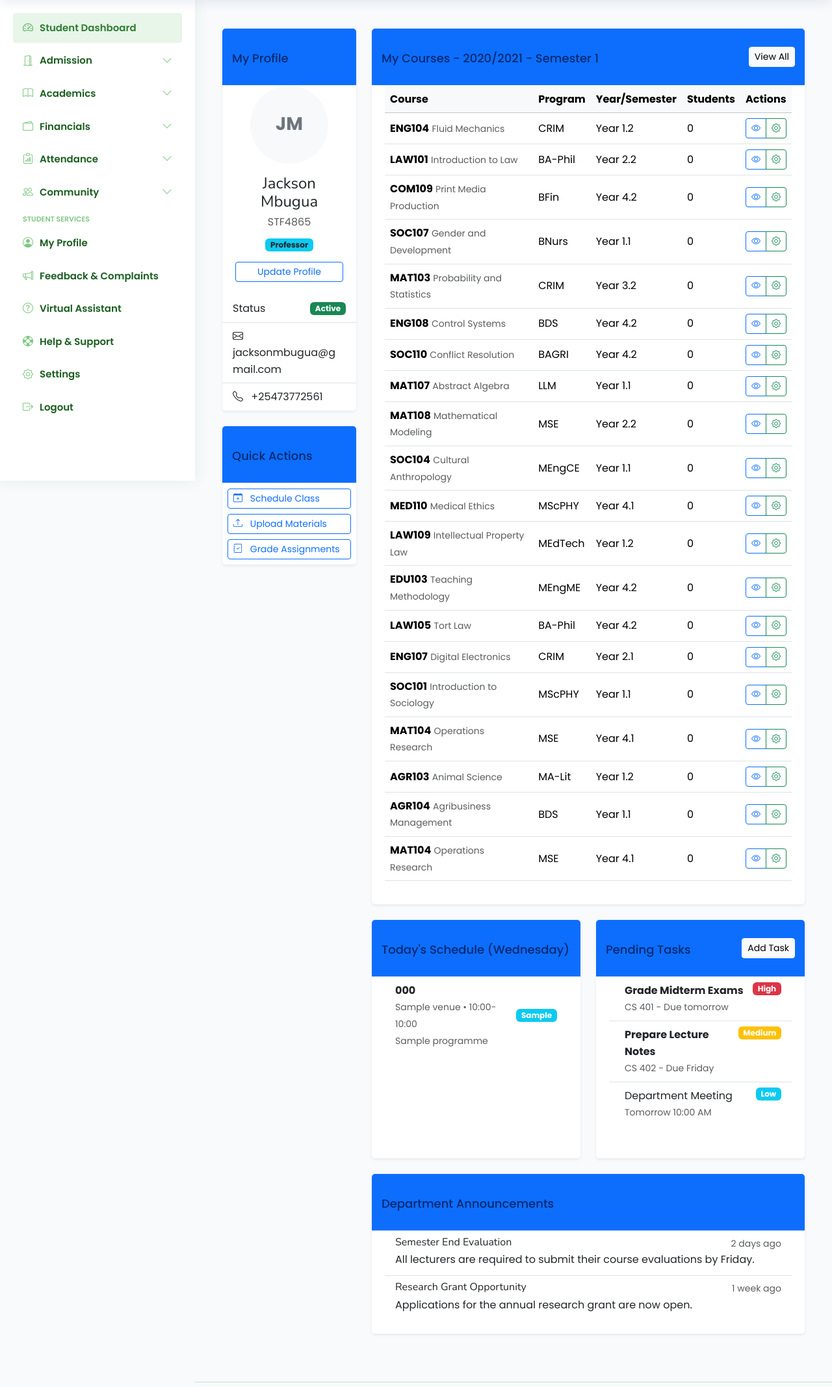
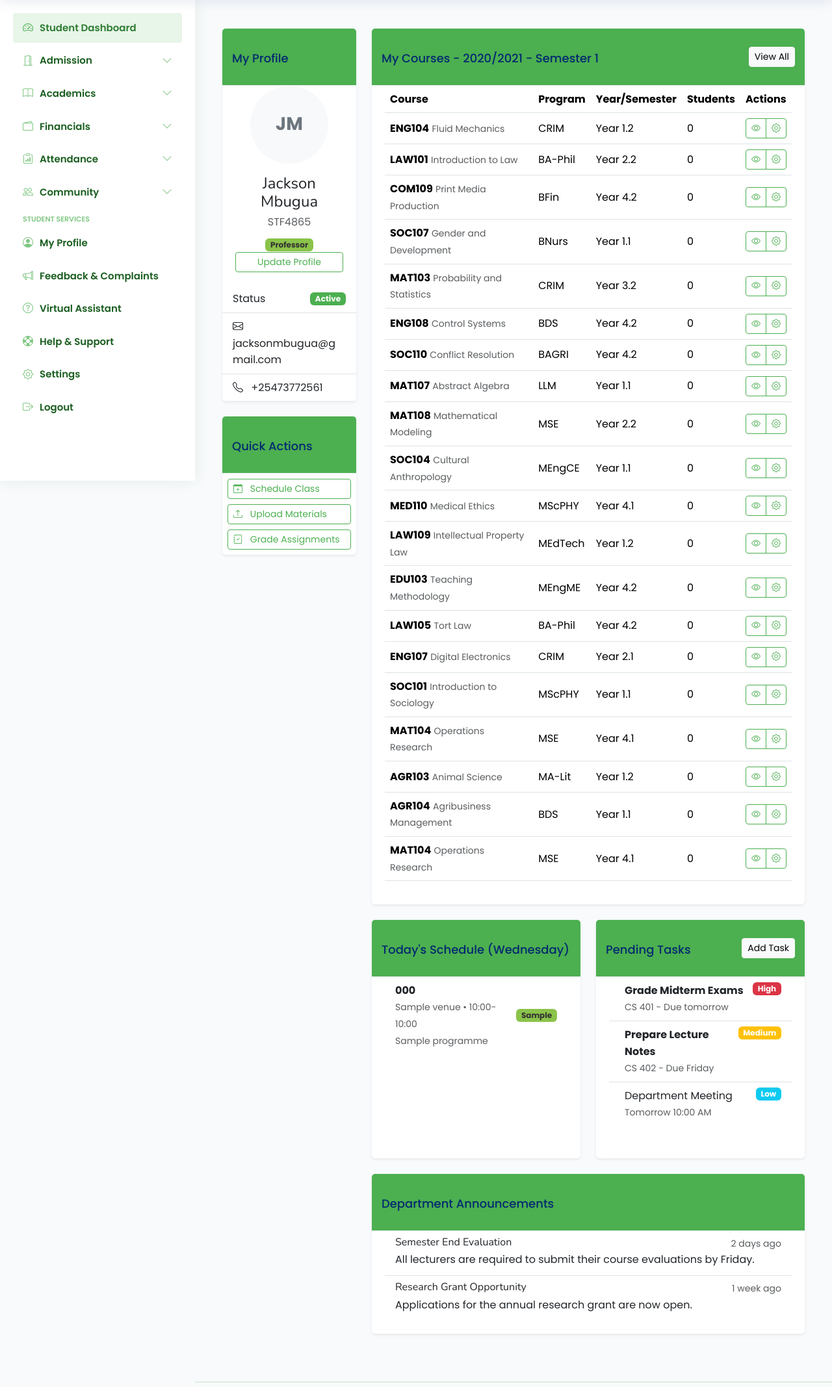
Before and after one commit to steve-ongera/Muranga-univeristy-students-portal, a Django app: template templates/dashboards/lecturer_dashboard.html in a window 1280 px wide. Shown: the part 60-2195 px from the top of the page at 65% size. Run offline with Django 5.2, Linux system fonts and the light colour scheme; data comes from the database, SQL or seed files in the repository; tables that the repository leaves empty hold one stand-in row (Sample ...); the template is opened without the code that fills it: values named after a table or form of the project are taken from there, most other values are stand-ins (such as "Sample title", 1, 10 or a date in 2020); some libraries are stand-ins or nearby versions.

Commit message:
made few updates

```diff
--- a/templates/dashboards/lecturer_dashboard.html
+++ b/templates/dashboards/lecturer_dashboard.html
@@ -18,7 +18,7 @@
         <div class="col-md-4 col-lg-3">
             <!-- Profile Card -->
             <div class="card mb-4 shadow-sm">
-                <div class="card-header bg-primary text-white">
+                <div class="card-header" style="background-color: #4CAF50; color: white;">
                     <h5 class="card-title mb-0">My Profile</h5>
                 </div>
                 <div class="card-body text-center">
@@ -32,17 +32,17 @@
 
                     <h4 class="mb-1">{{ lecturer.get_full_name }}</h4>
                     <p class="text-muted mb-2">{{ lecturer.staff_id }}</p>
-                    <span class="badge bg-info text-dark mb-3">{{ lecturer.get_academic_rank_display|default:"Lecturer" }}</span>
+                    <span class="badge" style="background-color: #8BC34A; color: #333; mb-3">{{ lecturer.get_academic_rank_display|default:"Lecturer" }}</span>
 
                     <div class="d-grid">
-                        <a href="#" class="btn btn-sm btn-outline-primary">Update Profile</a>
+                        <a href="#" class="btn btn-sm" style="border-color: #4CAF50; color: #4CAF50;">Update Profile</a>
                     </div>
                 </div>
 
                 <div class="list-group list-group-flush">
                     <div class="list-group-item d-flex justify-content-between align-items-center">
                         <span>Status</span>
-                        <span class="badge {% if lecturer.status == 'active' %}bg-success{% else %}bg-secondary{% endif %}">
+                        <span class="badge {% if lecturer.status == 'active' %}" style="background-color: #4CAF50;{% else %}bg-secondary{% endif %}">
                             {{ lecturer.get_status_display }}
                         </span>
                     </div>
@@ -57,18 +57,18 @@
 
             <!-- Quick Actions -->
             <div class="card shadow-sm">
-                <div class="card-header bg-primary text-white">
+                <div class="card-header" style="background-color: #4CAF50; color: white;">
                     <h5 class="card-title mb-0">Quick Actions</h5>
                 </div>
                 <div class="card-body p-2">
                     <div class="d-grid gap-2">
-                        <a href="#" class="btn btn-sm btn-outline-primary text-start">
+                        <a href="#" class="btn btn-sm" style="border-color: #4CAF50; color: #4CAF50; text-align: left;">
                             <i class="bi bi-calendar-plus me-2"></i> Schedule Class
                         </a>
-                        <a href="#" class="btn btn-sm btn-outline-primary text-start">
+                        <a href="#" class="btn btn-sm" style="border-color: #4CAF50; color: #4CAF50; text-align: left;">
                             <i class="bi bi-upload me-2"></i> Upload Materials
                         </a>
-                        <a href="#" class="btn btn-sm btn-outline-primary text-start">
+                        <a href="#" class="btn btn-sm" style="border-color: #4CAF50; color: #4CAF50; text-align: left;">
                             <i class="bi bi-journal-check me-2"></i> Grade Assignments
                         </a>
                     </div>
@@ -80,7 +80,7 @@
         <div class="col-md-8 col-lg-9">
             <!-- Current Courses -->
             <div class="card mb-4 shadow-sm">
-                <div class="card-header bg-primary text-white d-flex justify-content-between align-items-center">
+                <div class="card-header" style="background-color: #4CAF50; color: white; display: flex; justify-content: space-between; align-items: center;">
                     <h5 class="card-title mb-0">My Courses - {{ current_semester }}</h5>
                     <div>
                         <a href="#" class="btn btn-sm btn-light">View All</a>
@@ -90,7 +90,7 @@
                     {% if unit_allocations %}
                     <div class="table-responsive">
                         <table class="table table-hover align-middle">
-                            <thead class="table-light">
+                            <thead style="background-color: #E8F5E9;">
                                 <tr>
                                     <th>Course</th>
                                     <th>Program</th>
@@ -122,10 +122,10 @@
                                     </td>
                                     <td>
                                         <div class="btn-group btn-group-sm">
-                                            <a href="#" class="btn btn-outline-primary" title="View">
+                                            <a href="#" class="btn" style="border-color: #4CAF50; color: #4CAF50;" title="View">
                                                 <i class="bi bi-eye"></i>
                                             </a>
-                                            <a href="#" class="btn btn-outline-success" title="Manage">
+                                            <a href="#" class="btn" style="border-color: #4CAF50; color: #4CAF50;" title="Manage">
                                                 <i class="bi bi-gear"></i>
                                             </a>
                                         </div>
@@ -139,7 +139,7 @@
                     <div class="text-center py-4">
                         <i class="bi bi-journal-x fs-1 text-muted"></i>
                         <p class="text-muted mt-2">No courses assigned this semester</p>
-                        <a href="#" class="btn btn-sm btn-primary">Request Courses</a>
+                        <a href="#" class="btn btn-sm" style="background-color: #4CAF50; color: white;">Request Courses</a>
                     </div>
                     {% endif %}
                 </div>
@@ -150,7 +150,7 @@
                 <!-- Upcoming Schedule -->
                 <div class="col-lg-6 mb-4">
                     <div class="card h-100 shadow-sm">
-                        <div class="card-header bg-primary text-white">
+                        <div class="card-header" style="background-color: #4CAF50; color: white;">
                             <h5 class="card-title mb-0">Today's Schedule ({{ today|date:"l" }})</h5>
                         </div>
                         <div class="card-body">
@@ -166,7 +166,7 @@
                                             {{ event.unit_allocation.programme_unit.programme.name }}
                                         </small>
                                     </div>
-                                    <span class="badge bg-info">
+                                    <span class="badge" style="background-color: #8BC34A; color: #333;">
                                         {{ event.get_day_of_week_display }}
                                     </span>
                                 </li>
@@ -186,7 +186,7 @@
                 <!-- Pending Tasks -->
                 <div class="col-lg-6 mb-4">
                     <div class="card h-100 shadow-sm">
-                        <div class="card-header bg-primary text-white d-flex justify-content-between align-items-center">
+                        <div class="card-header" style="background-color: #4CAF50; color: white; display: flex; justify-content: space-between; align-items: center;">
                             <h5 class="card-title mb-0">Pending Tasks</h5>
                             <a href="#" class="btn btn-sm btn-light">Add Task</a>
                         </div>
@@ -221,7 +221,7 @@
 
             <!-- Recent Announcements -->
             <div class="card shadow-sm">
-                <div class="card-header bg-primary text-white">
+                <div class="card-header" style="background-color: #4CAF50; color: white;">
                     <h5 class="card-title mb-0">Department Announcements</h5>
                 </div>
                 <div class="card-body">
```
Also changed, not shown: templates/lecturer/unit_students.html (+103 -38 lines).
